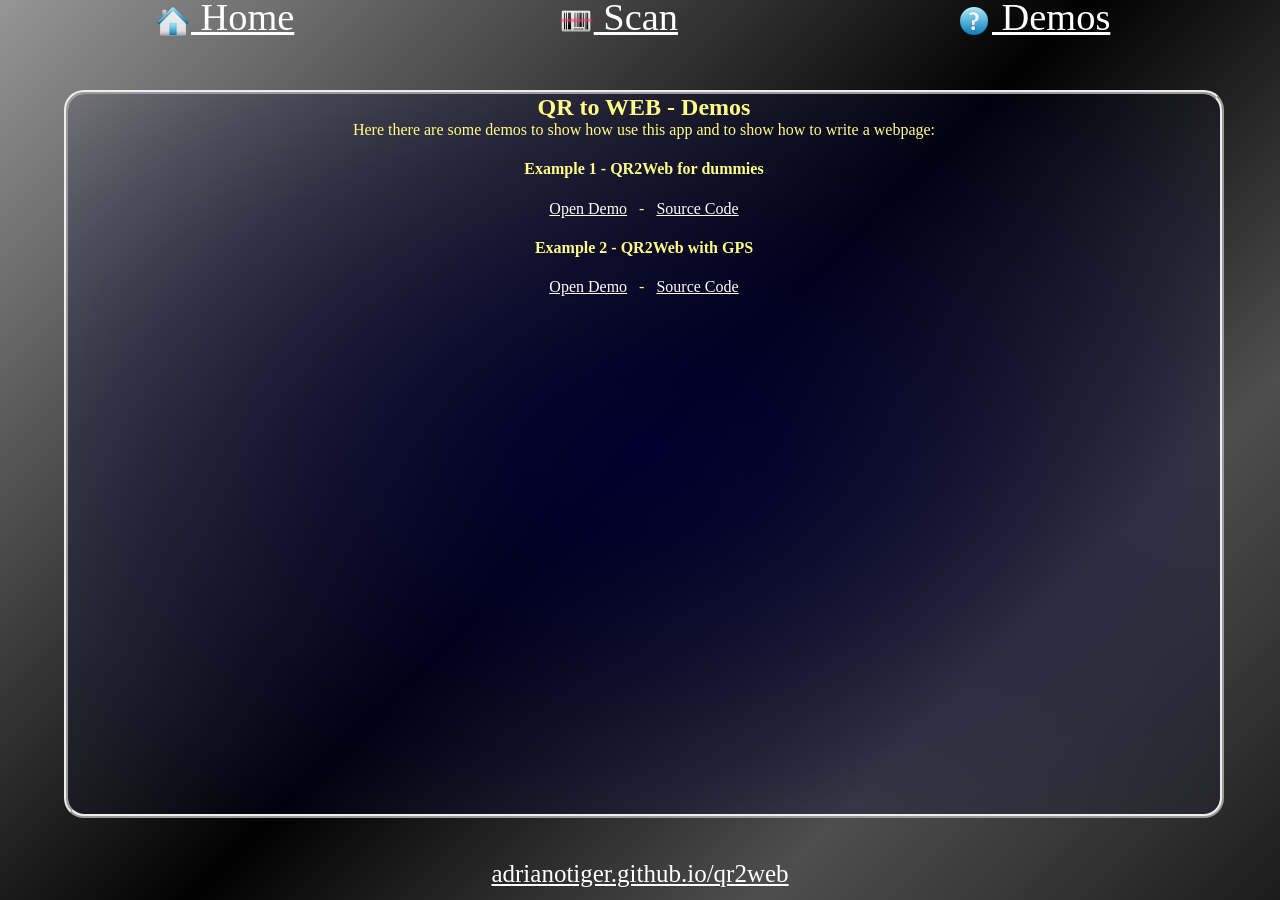
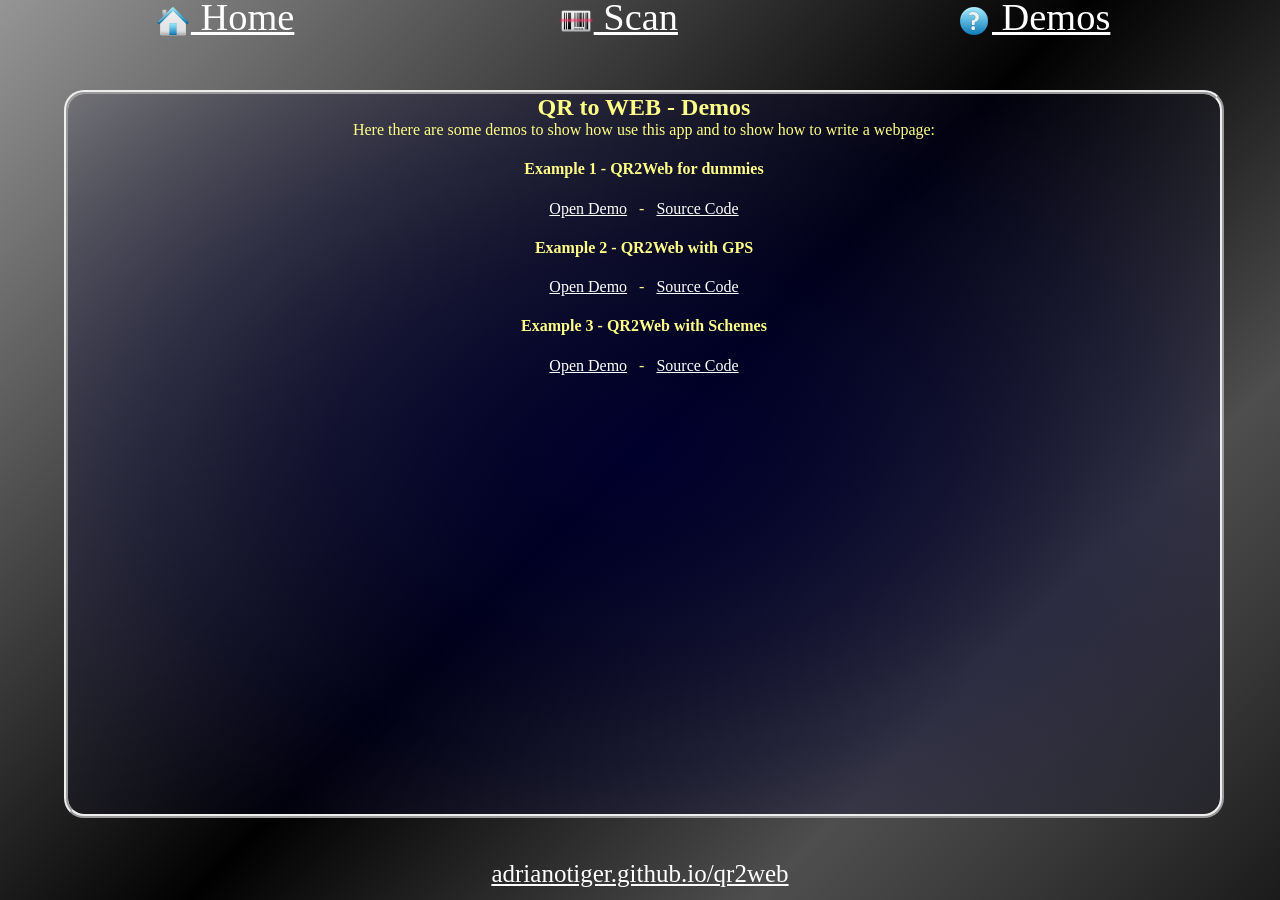
Before and after one commit to Adrianotiger/qr2web, a Jekyll site: the page built from demos.html, in a window 1280 px wide. Built offline with Jekyll 4.4.1, drawn with Linux system fonts in a browser that asks for light colours.

Commit message:
Update demos.html

```diff
--- a/demos.html
+++ b/demos.html
@@ -10,4 +10,7 @@ title: QR2Web Inventory - Demos
 
   <h4>Example 2 - QR2Web with GPS</h4>
   	<a href="demos/example2.html">Open Demo</a> &nbsp; -  &nbsp; <a href="https://github.com/Adrianotiger/qr2web/tree/master/Examples/2_QR2WebGPS">Source Code</a><br>
+
+  <h4>Example 3 - QR2Web with Schemes</h4>
+  	<a href="demos/example3.html">Open Demo</a> &nbsp; -  &nbsp; <a href="https://github.com/Adrianotiger/qr2web/tree/master/Examples/3_QR2WebSchemes">Source Code</a><br>
 </div>
```
